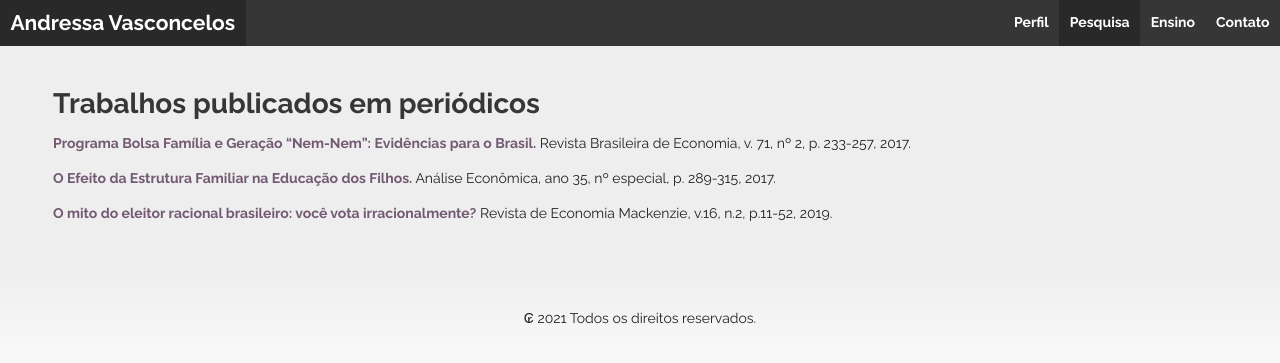
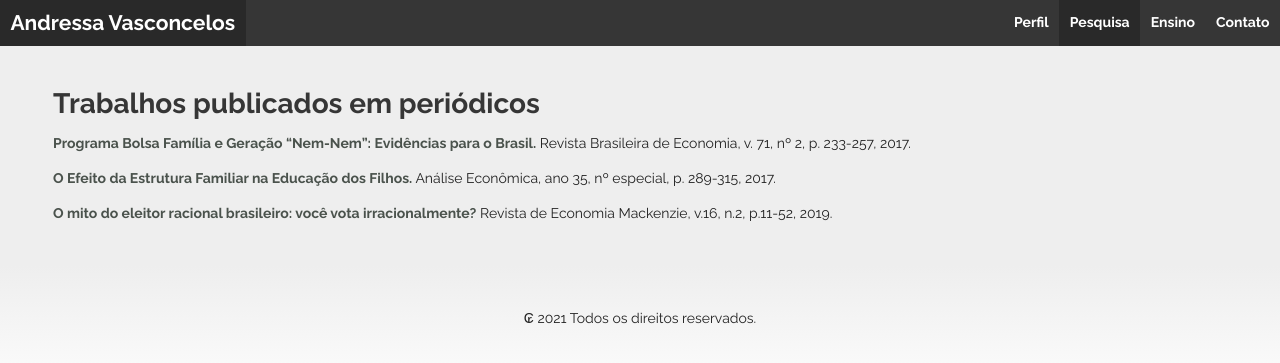
Before and after one commit to andressamielke/andressamielke.github.io, a Jekyll site: the page built from pesquisa.md, in a window 1280 px wide. Shown: the top 363 px of the page. Built offline with Jekyll 4.4.1, drawn with Linux system fonts in a browser that asks for light colours; some web fonts are replaced.

Commit message:
Update main.scss

```diff
--- a/_sass/main.scss
+++ b/_sass/main.scss
@@ -10,12 +10,12 @@ $bodyColor: #222;
 }
 
 a {
-  color: #735a73;
+  color: #4a524c;
   font-weight: bold;
 }
 
 a:hover {
-  color: #4a524c;
+  color: #735a73;
   font-weight: bold;
 }
 
@@ -67,5 +67,5 @@ background-size:  cover;
 }
 
 .is-dark {
-  color: #735a73
+  color: #4a524c
 }
```
